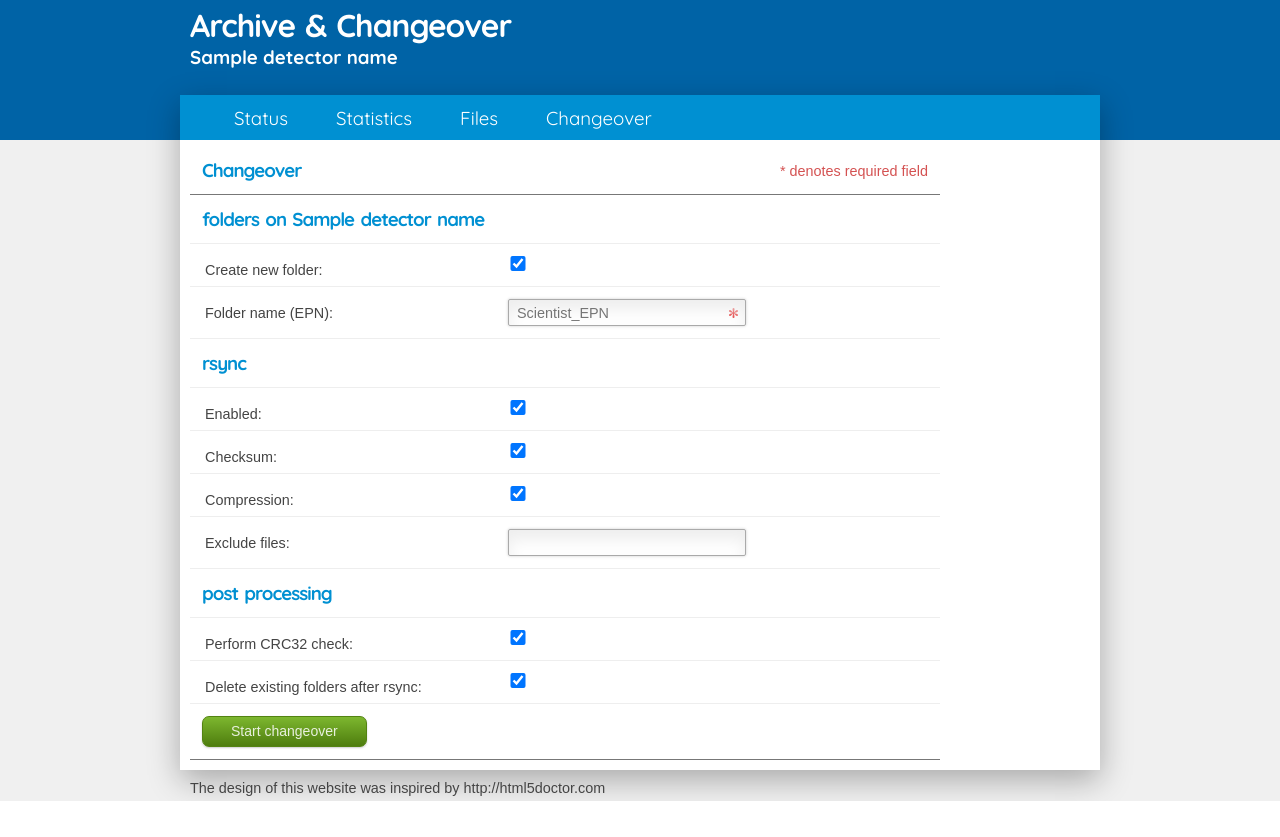
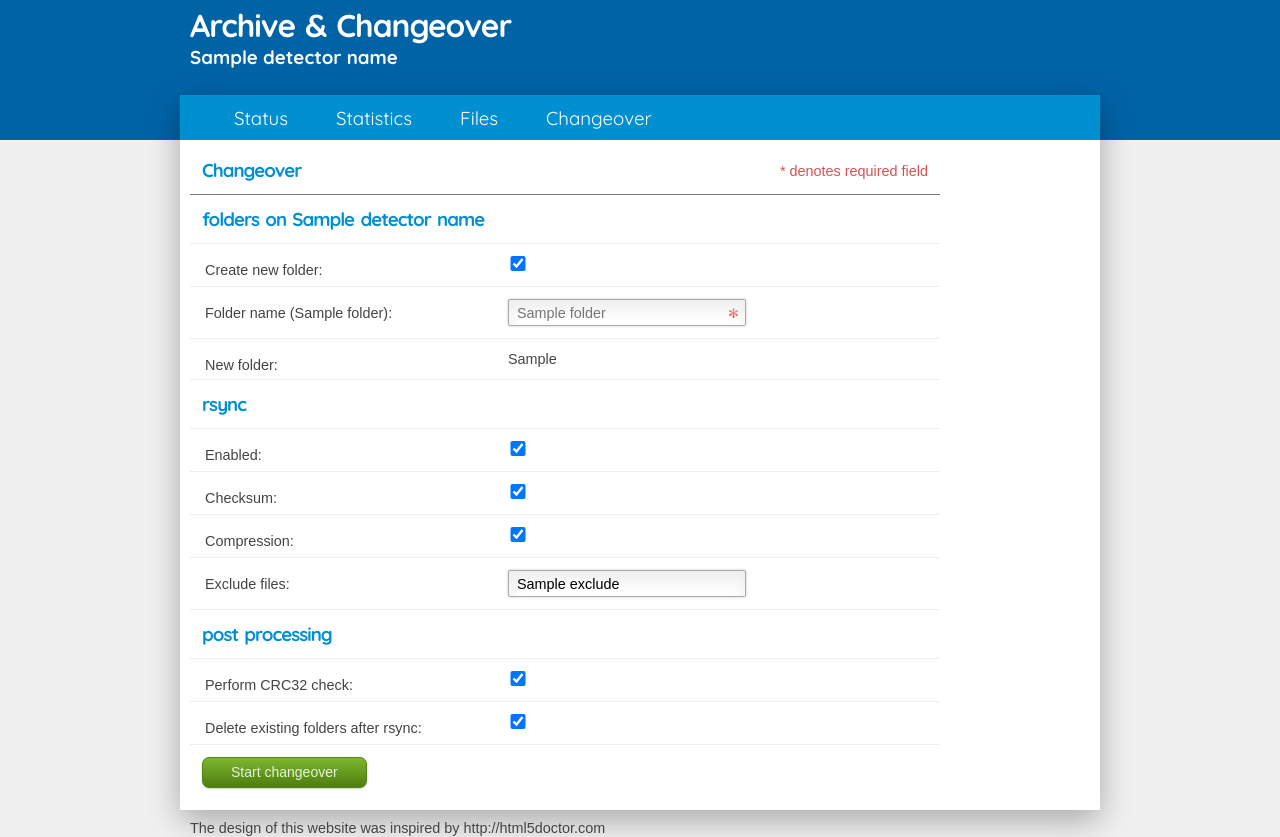
Before and after one commit to AustralianSynchrotron/saxs-archive, a Flask app: template changeover/server/templates/changeover.html in a window 1280 px wide. Before the commit the page ends 801 px from the top, so only its background shows below. Run offline with Flask 2, Linux system fonts and the light colour scheme; the template is opened without the code that fills it: most values are stand-ins (such as "Sample title", 1, 10 or a date in 2020); data that the repository does not hold is empty; parts of the project's set-up code (start-up, migrations or seed data) failed here and were passed over; some web fonts are replaced.

Commit message:
The folder text fields in the changeover form are built dynamically now. Preview of folder path added.

```diff
--- a/changeover/server/static/form.css
+++ b/changeover/server/static/form.css
@@ -12,8 +12,12 @@
     position:relative;
 }
 
-.changeover_form li:first-child, .changeover_form li:last-child {
+.changeover_form li:first-child {
     border-bottom:1px solid #777;
+}
+
+.changeover_form li:last-child {
+    border-bottom: none;
 }
 
 .changeover_form h1 {
--- a/changeover/server/templates/changeover.html
+++ b/changeover/server/templates/changeover.html
@@ -21,9 +21,15 @@
         <label for="folder_create">Create new folder:</label>
         <input type="checkbox" id="folder_create" name="folder_create" checked/>
     </li>
+    {% for folder in folders %}
     <li>
-        <label for="folder_epn" class="folder">Folder name (EPN):</label>
-        <input type="text" id="folder_epn" name="folder_epn" placeholder="Scientist_EPN" class="folder" required/>
+        <label for="folder_{{ folder }}" class="folder">Folder name ({{ folder }}):</label>
+        <input type="text" id="folder_{{ folder }}" name="folder_{{ folder }}" placeholder="{{ folder }}" class="folder" required/>
+    </li>
+    {% endfor %}
+    <li>
+        <label for="folder_result" class="folder">New folder:</label>
+        <span id="folder_result" class="folder"></span>
     </li>
     <li>
         <h1>rsync</h1>
@@ -42,7 +48,7 @@
     </li>
     <li>
         <label for="rsync_exclude" class="rsync">Exclude files:</label>
-        <input type="text" id="rsync_exclude" name="rsync_exclude" class="rsync"/>
+        <input type="text" id="rsync_exclude" name="rsync_exclude" class="rsync" value="{{ exclude }}"/>
     </li>
     <li>
         <h1>post processing</h1>
@@ -63,16 +69,33 @@
 
 
 <script>
+    function buildFolderResult() {
+        var pattern = new RegExp('(\\$\\{[A-z0-9]+\\})+','g');
+        $('#folder_result').text(String("{{ source_folder }}").replace(pattern, function(match) {
+            var name = match.substring(2,match.length-1);
+            var input_text = $('#folder_'+name).val();
+            if (input_text) {
+                return input_text;
+            } else {
+                return match;
+            }
+        }));
+    }
+
     $(document).ready(function() {
         $("changeover_form").validate({highlight: function(element) {
                 $(element).closest('.control-group').removeClass('success').addClass('error');
         }});
 
-        $.getJSON("/rest/rsync/exclude", function(data, status) {
-            if (status == "success") {
-                $('#rsync_exclude').val(data.exclude);
-            }
-        });
+        buildFolderResult();
+    });
+
+    $('input.folder').keyup(function() {
+        buildFolderResult();
+    });
+
+    $('input.folder').change(function() {
+        buildFolderResult();
     });
 
     $('#rsync_enabled').click(function() {
@@ -90,10 +113,12 @@
             $('input.folder').removeAttr('disabled');
             $('input.folder').attr('required', true);
             $('label.folder').css({color:'#444'});
+            $('span.folder').css({color:'#444'});
         } else {
             $('input.folder').attr('disabled', true);
             $('input.folder').removeAttr('required');
             $('label.folder').css({color:'#aaa'});
+            $('span.folder').css({color:'#aaa'});
         }
     });
 
--- a/changeover/server/views.py
+++ b/changeover/server/views.py
@@ -1,3 +1,4 @@
+import json
 from flask import render_template, request, jsonify
 from changeover.server import app
 from changeover.common.settings import Settings
@@ -46,10 +47,21 @@ def files():
 @app.route('/changeover')
 def changeover():
     """
-    Returns the changeover
+    Returns the changeover website
     """
+    conf = Settings()
+    folders = []
+    for folder in conf['source']['folder_list']:
+        if folder.startswith('${') and folder.endswith('}'):
+            folders.append(folder[2:len(folder)-1])
+
+    exclude_str = ",".join(json.loads(conf['rsync']['exclude']))
+
     return render_template("changeover.html",
-                           detector_name = Settings()['server']['name'])
+                           detector_name = conf['server']['name'],
+                           source_folder = conf['source']['folder'],
+                           exclude = exclude_str,
+                           folders=folders)
 
 
 #---------------------------------
@@ -73,9 +85,9 @@ def rest_changeover_start():
     print request.form
     return jsonify(success=True)
 
-@app.route('/rest/rsync/exclude', methods=['GET'])
-def rest_rsync_exclude():
+@app.route('/rest/settings', methods=['GET'])
+def rest_settings():
     """
-    Returns the value of the rsync exclude setting
+    Returns the dictionary of the settings
     """
-    return jsonify(exclude=Settings()['rsync']['exclude'])
+    return jsonify(**Settings())
```
